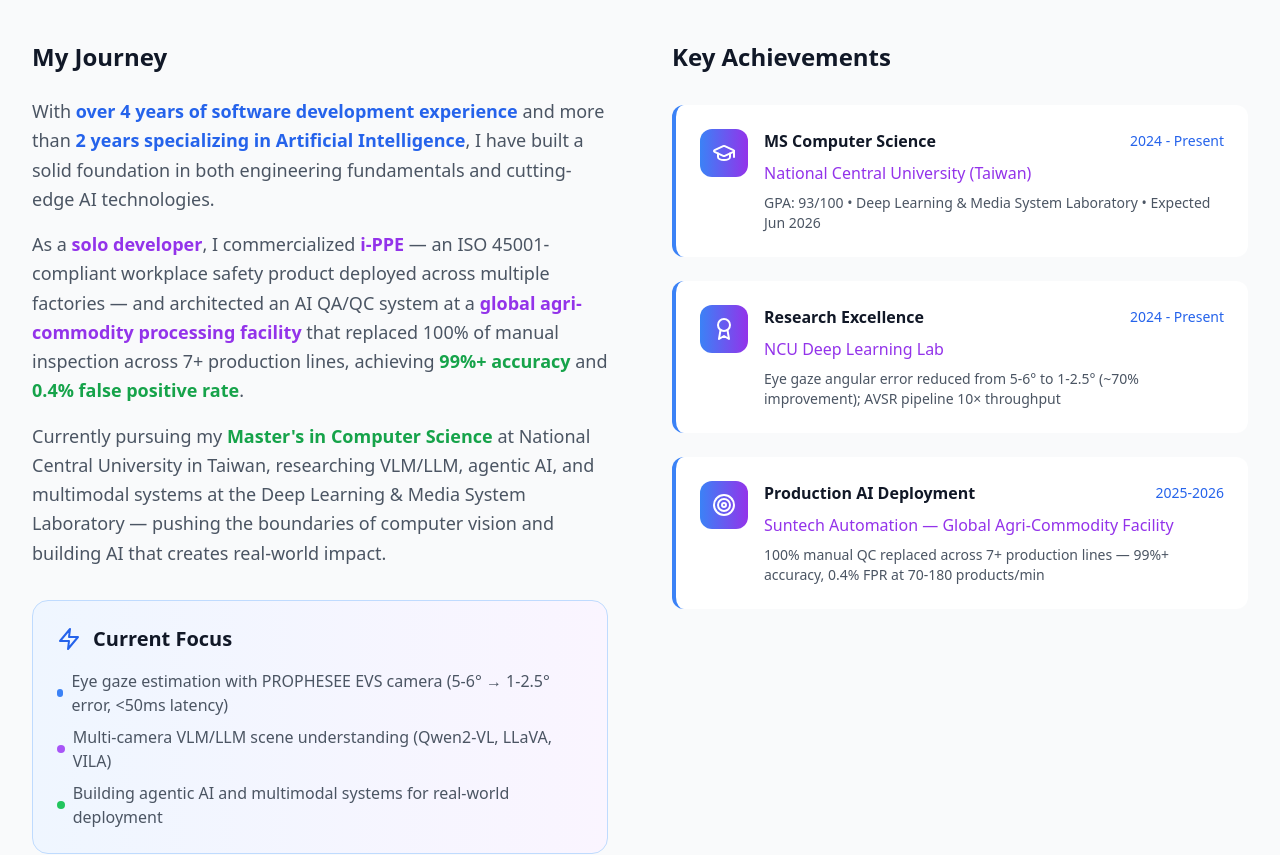
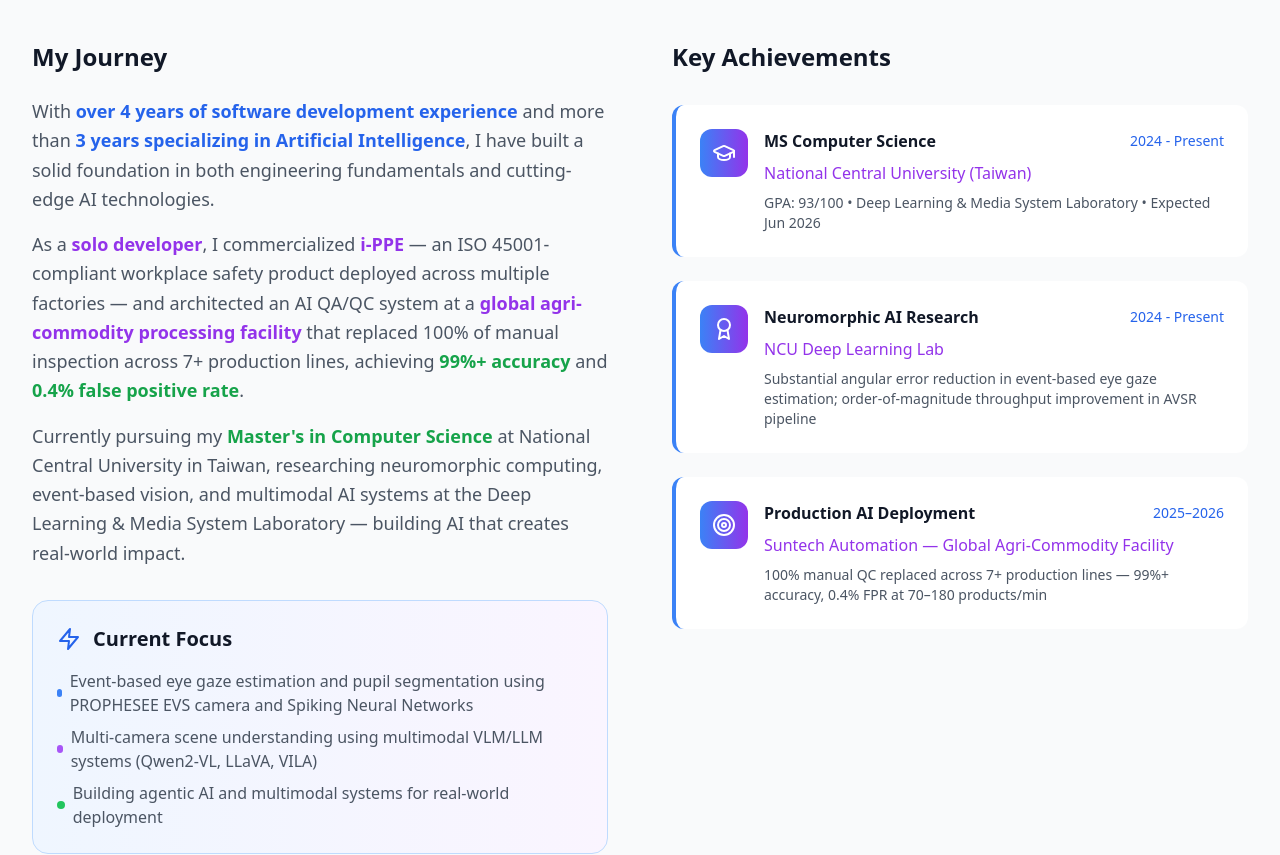
Before and after one commit to ngocthien2306/ai-engineer-portfolio, a React (Vite) app: page / in a window 1280 px wide. Shown: the part 1280-2135 px from the top of the page. Built offline with nearby package versions, Linux system fonts and the light colour scheme.

Commit message:
update project/experience/about

```diff
--- a/src/components/sections/About.tsx
+++ b/src/components/sections/About.tsx
@@ -28,8 +28,8 @@ const highlights = [
   },
   {
     icon: Eye,
-    title: 'Computer Vision',
-    description: 'Event-based cameras, eye gaze tracking (5-6° → 1-2.5°), real-time inference on Jetson edge devices',
+    title: 'Neuromorphic & Event-Based Vision',
+    description: 'PROPHESEE EVS cameras, Spiking Neural Networks (SNNTorch), event-based gaze estimation and pupil segmentation — real-time inference on Jetson edge devices',
     color: 'from-purple-500 to-pink-600',
     glow: 'rgba(217,70,239,0.35)',
     border: 'group-hover:border-pink-400 dark:group-hover:border-pink-500',
@@ -65,17 +65,17 @@ const achievements = [
   },
   {
     icon: Award,
-    title: 'Research Excellence',
+    title: 'Neuromorphic AI Research',
     subtitle: 'NCU Deep Learning Lab',
-    description: 'Eye gaze angular error reduced from 5-6° to 1-2.5° (~70% improvement); AVSR pipeline 10× throughput',
+    description: 'Substantial angular error reduction in event-based eye gaze estimation; order-of-magnitude throughput improvement in AVSR pipeline',
     timeline: '2024 - Present'
   },
   {
     icon: Target,
     title: 'Production AI Deployment',
     subtitle: 'Suntech Automation — Global Agri-Commodity Facility',
-    description: '100% manual QC replaced across 7+ production lines — 99%+ accuracy, 0.4% FPR at 70-180 products/min',
-    timeline: '2025-2026'
+    description: '100% manual QC replaced across 7+ production lines — 99%+ accuracy, 0.4% FPR at 70–180 products/min',
+    timeline: '2025–2026'
   },
 ];
 
@@ -126,7 +126,7 @@ export const About: React.FC = () => {
                 <div className="space-y-4 text-lg text-gray-600 dark:text-gray-400 leading-relaxed">
                   <p>
                     With <span className="font-semibold text-blue-600 dark:text-blue-400">over 4 years of software development experience</span> and
-                    more than <span className="font-semibold text-blue-600 dark:text-blue-400">2 years specializing in Artificial Intelligence</span>,
+                    more than <span className="font-semibold text-blue-600 dark:text-blue-400">3 years specializing in Artificial Intelligence</span>,
                     I have built a solid foundation in both engineering fundamentals and cutting-edge AI technologies.
                   </p>
 
@@ -142,8 +142,8 @@ export const About: React.FC = () => {
 
                   <p>
                     Currently pursuing my <span className="font-semibold text-green-600 dark:text-green-400">Master's in Computer Science</span> at
-                    National Central University in Taiwan, researching VLM/LLM, agentic AI, and multimodal systems at the{' '}
-                    Deep Learning & Media System Laboratory — pushing the boundaries of computer vision and building AI that creates real-world impact.
+                    National Central University in Taiwan, researching neuromorphic computing, event-based vision, and
+                    multimodal AI systems at the Deep Learning & Media System Laboratory — building AI that creates real-world impact.
                   </p>
                 </div>
               </div>
@@ -157,11 +157,11 @@ export const About: React.FC = () => {
                 <ul className="space-y-2 text-gray-600 dark:text-gray-400">
                   <li className="flex items-center gap-2">
                     <div className="w-2 h-2 bg-blue-500 rounded-full" />
-                    Eye gaze estimation with PROPHESEE EVS camera (5-6° → 1-2.5° error, &lt;50ms latency)
+                    Event-based eye gaze estimation and pupil segmentation using PROPHESEE EVS camera and Spiking Neural Networks
                   </li>
                   <li className="flex items-center gap-2">
                     <div className="w-2 h-2 bg-purple-500 rounded-full" />
-                    Multi-camera VLM/LLM scene understanding (Qwen2-VL, LLaVA, VILA)
+                    Multi-camera scene understanding using multimodal VLM/LLM systems (Qwen2-VL, LLaVA, VILA)
                   </li>
                   <li className="flex items-center gap-2">
                     <div className="w-2 h-2 bg-green-500 rounded-full" />
--- a/src/data/static/experience.ts
+++ b/src/data/static/experience.ts
@@ -23,7 +23,7 @@ export const experiences: Experience[] = [
     type: 'ai',
     description: [
       'Architected and deployed end-to-end AI QA/QC system across 7+ production lines at a global agri-commodity processing facility, eliminating 100% manual inspection (sole developer)',
-      'Optimized YOLO inference pipeline on Jetson Orin Nano/NX via TensorRT + ONNX, achieving 99%+ accuracy and 0.4% false positive rate at 70-180 products/minute',
+      'Optimized YOLO inference pipeline on Jetson Orin Nano/NX via TensorRT + ONNX, achieving 99%+ accuracy and 0.4% false positive rate at 70–180 products/minute',
       'Deployed 6 models in parallel across 3 Basler cameras per line on Jetson Orin Nano/NX, inspecting 30,000–50,000 products/line/day',
       'Built React + FastAPI operations dashboard with 6 modules: live camera feed, AI toggle, audit log, historical analytics, and LLM-powered agent for operator queries',
       'Delivered full system in 3 months, from model training to multi-line production rollout across 7+ lines',
@@ -42,7 +42,7 @@ export const experiences: Experience[] = [
       'LLM Agent'
     ],
     highlights: [
-      '99%+ accuracy and 0.4% false positive rate at 70-180 products/minute',
+      '99%+ accuracy and 0.4% false positive rate at 70–180 products/minute',
       '100% manual QC inspection replaced across 7+ production lines',
       'Full system delivered solo in 3 months from training to rollout'
     ]
@@ -56,15 +56,16 @@ export const experiences: Experience[] = [
     endDate: 'Present',
     type: 'research',
     description: [
-      'Designed eye gaze estimation model from scratch using PROPHESEE EVS camera — no pretrained backbone, trained on self-collected dataset of 25+ subjects',
-      'Reduced gaze angular error from 5-6° to 1-2.5° (~70% improvement) with real-time inference at <50ms on Jetson + GPU server',
-      'Optimized AVSR data pipeline via parallelization, batch inference, and architecture improvements — achieved 10× throughput, processing 2,000h raw data into 720h output in 7 days',
-      'Researching multi-camera VLM/LLM scene understanding using Qwen2-VL, LLaVA, and VILA for natural language queries over 24h multi-camera footage',
+      'Designed event-based eye gaze estimation and pupil segmentation systems from scratch using PROPHESEE EVS camera and Metavision SDK, implementing SNN architectures (PureSpikingGazeNet, SpikingEfficientGazeNet, SNNUltraLightMobileNet) with LIF neurons, surrogate gradient training, and custom loss functions',
+      'Achieved substantial angular error reduction with real-time inference on Jetson edge hardware and GPU server',
+      'Optimized AVSR data pipeline via parallelization, batch inference, and architecture improvements, achieving order-of-magnitude throughput improvement for large-scale audio-visual speech data processing',
+      'Researching multi-camera scene understanding using multimodal VLM/LLM systems (Qwen2-VL, LLaVA, VILA) to enable natural language queries over continuous multi-camera footage',
       'Collected and processed hundreds of hours of EVS recordings — full pipeline from hardware setup to real-time inference deployment',
-      'Documented research findings and prepared technical reports for publication'
+      'Fine-tuned a large language model on low-resource Hakka language (Sixian/Hailu dialects) via LoRA, achieving significant BLEU score improvements in both translation directions over zero-shot baseline'
     ],
     technologies: [
       'PyTorch',
+      'SNNTorch',
       'Python',
       'PROPHESEE Metavision SDK',
       'EVS Cameras',
@@ -76,8 +77,8 @@ export const experiences: Experience[] = [
       'Deep Learning'
     ],
     highlights: [
-      'Eye gaze angular error reduced from 5-6° to 1-2.5° (~70% improvement)',
-      'AVSR pipeline 10× throughput: 2,000h raw → 720h output in 7 days',
+      'Substantial angular error reduction in event-based eye gaze estimation',
+      'Order-of-magnitude throughput improvement in AVSR data pipeline',
       'Researching multi-camera VLM/LLM scene understanding'
     ]
   },
@@ -90,7 +91,7 @@ export const experiences: Experience[] = [
     endDate: '2024-08',
     type: 'ai',
     description: [
-      'Developed 4 production Vision AI systems end-to-end (data collection → 50,000+ labeled images → training → deployment) in a team of 1-3 engineers',
+      'Developed 4 production Vision AI systems end-to-end (data collection → 50,000+ labeled images → training → deployment) in a team of 1–3 engineers',
       'Co-developed Safety AI CCTV and i-PPE 2 flagship products certified by a Fortune 500 FMCG manufacturer, deployed across 3+ factories, contributing to 100% revenue growth for the company',
       'Packaged i-PPE as a standalone ISO 45001-compliant hardware + software product, deployed to 2–3 factories',
       'Established Docker containerization and GitHub Actions CI/CD pipeline, reducing deployment errors across all projects',
@@ -128,7 +129,7 @@ export const experiences: Experience[] = [
     description: [
       'Built 10+ Angular modules and .NET 8 backend APIs for a manufacturing management system, collaborating within a cross-functional team of 15+ engineers',
       'Utilized Entity Framework to interact with MSSQL database, ensuring data performance and consistency',
-      'Built and optimized stored procedures for 4-5M record datasets; co-deployed and maintained production services on Microsoft Azure',
+      'Built and optimized stored procedures for 4–5M record datasets; co-deployed and maintained production services on Microsoft Azure',
       'Developed user interfaces using Angular, ensuring aesthetic appeal and good user experience',
       'Implemented data communication between frontend and backend through RESTful APIs',
       'Collaborated closely with the team to design and deploy new features, and address issues during development'
@@ -145,7 +146,7 @@ export const experiences: Experience[] = [
     ],
     highlights: [
       'Built 10+ Angular modules in a cross-functional team of 15+ engineers',
-      'Optimized stored procedures for 4-5M record datasets on Azure',
+      'Optimized stored procedures for 4–5M record datasets on Azure',
       'Co-deployed and maintained production services on Microsoft Azure'
     ]
   },
@@ -158,9 +159,9 @@ export const experiences: Experience[] = [
     endDate: '2023-02',
     type: 'software',
     description: [
-      'Built full-stack features across 3 factory management projects — frontend (DevExtreme), backend (ASP.NET MVC), and database (MS SQL) in a team of 6-10 engineers',
+      'Built full-stack features across 3 factory management projects — frontend (DevExtreme), backend (ASP.NET MVC), and database (MS SQL) in a team of 6–10 engineers',
       'Reduced purchase order query time by 90% on 1M+ records via index tuning and stored procedure refactoring',
-      'Maintained 60+ stored procedures supporting 10,000-100,000 daily transactions',
+      'Maintained 60+ stored procedures supporting 10,000–100,000 daily transactions',
       'Utilized C# to write efficient and scalable code, including the creation of stored procedures for data retrieval',
       'Worked on projects: Pleiger, Owlgardien, Higgs Korea SCM-MES (international collaboration)',
       'Continuously learned new technologies and implemented improvements to enhance system functionality'
@@ -177,7 +178,7 @@ export const experiences: Experience[] = [
     ],
     highlights: [
       'Reduced purchase order query time by 90% on 1M+ records',
-      'Maintained 60+ SPs supporting 10,000-100,000 daily transactions',
+      'Maintained 60+ SPs supporting 10,000–100,000 daily transactions',
       'Contributed to international projects (Korea SCM-MES)'
     ]
   }
@@ -209,7 +210,7 @@ export const educations: Education[] = [
     endDate: 'Jun 2026',
     gpa: '93',
     gpaScale: '100',
-    description: 'Deep Learning & Media System Laboratory — research in event-based computer vision, eye gaze tracking, and multimodal AI. Courses: NLP, AI for Security R&D, Data Science, Machine Learning. Expected graduation: June 2026.',
+    description: 'Deep Learning & Media System Laboratory — research in event-based computer vision, spiking neural networks, eye gaze tracking, and multimodal AI. Courses: NLP, AI for Security R&D, Data Science, Machine Learning. Expected graduation: June 2026.',
     images: [
       `${base}education/ncu/1.jpg`,
       `${base}education/ncu/2.jpg`,
```
Also changed, not shown: src/data/mock/projects.ts (+12 -11 lines).
